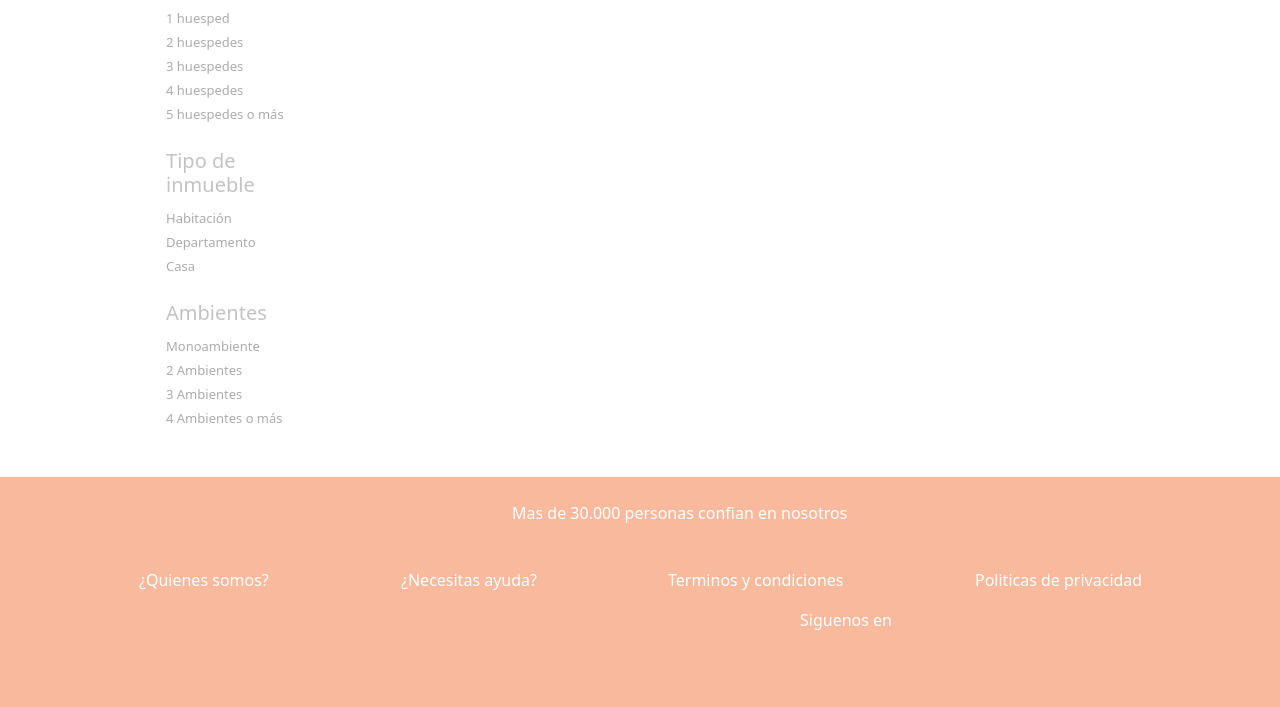
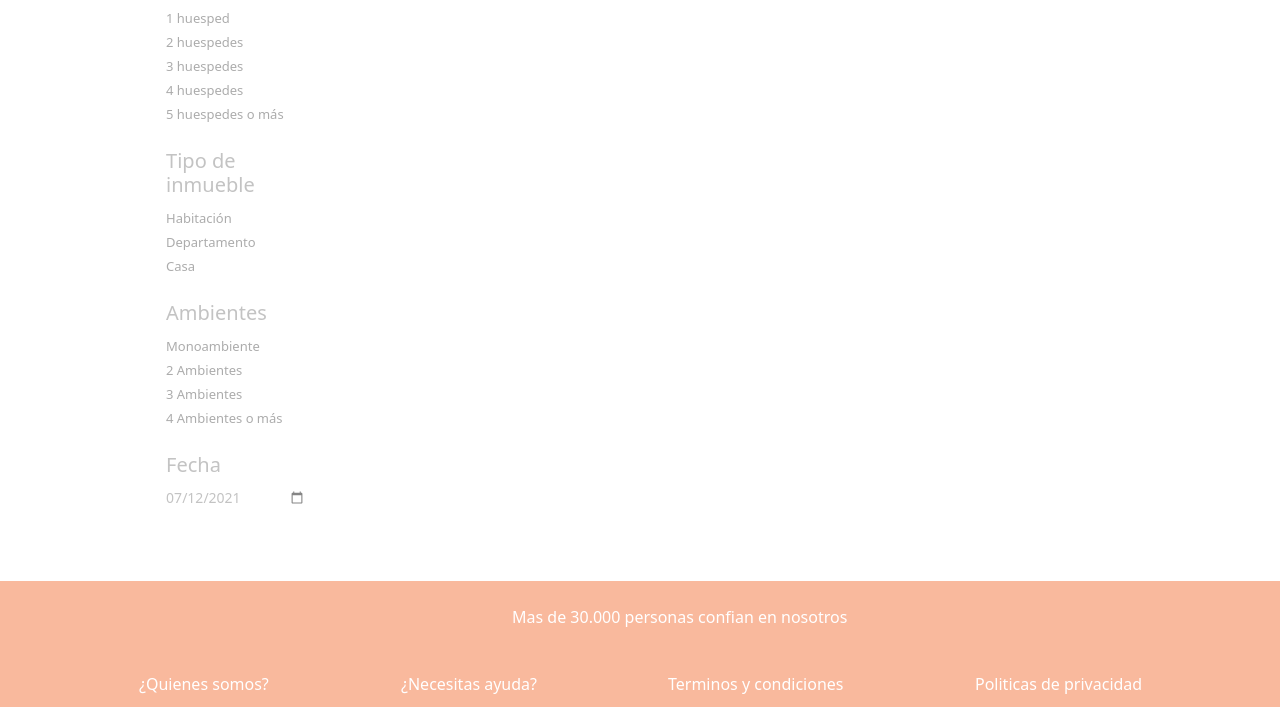
Before and after one commit to fitty0930/fitty0930-EntregablePractico5-2021, a plain HTML site: page resultspage.html in a window 1280 px wide. Shown: the part 563-1270 px from the top of the page. Drawn offline with nearby package versions, Linux system fonts and the light colour scheme.

Commit message:
acomodado

```diff
--- a/css/resultspage.css
+++ b/css/resultspage.css
@@ -34,7 +34,7 @@
     left: 51%;
     right: 51%;
     bottom: 0;
-    background: #525252;
+    background: #828282;
     height: 1.5px;
     -webkit-transition-property: left, right;
     transition-property: left, right;
@@ -75,19 +75,22 @@
     border-radius: 5px;
     color: white !important;
 }
+
 .cargando h4 {
     margin-left: 20%;
     margin-top: 5%;
 }
-.circular{
-    height:100px;
+
+.circular {
+    height: 100px;
     width: 100px;
     position: relative;
     margin-left: 30%;
     margin-top: 10%;
     /* border:solid green 1px; */
 }
-.circular .inner{
+
+.circular .inner {
     position: absolute;
     z-index: 6;
     top: 50%;
@@ -97,20 +100,21 @@
     margin: -40px 0 0 -40px;
     /* background: red;    */
     background: rgb(255, 255, 255);
-
     border-radius: 100%;
 }
-  .circular .number{
+
+.circular .number {
     position: absolute;
-    top:50%;
-    left:50%;
+    top: 50%;
+    left: 50%;
     transform: translate(-50%, -50%);
-    z-index:10;
-    font-size:18px;
-    font-weight:500;
-    color:#F76426;
+    z-index: 10;
+    font-size: 18px;
+    font-weight: 500;
+    color: #F76426;
 }
-  .circular .bar{
+
+.circular .bar {
     position: absolute;
     height: 100%;
     width: 100%;
@@ -118,7 +122,8 @@
     -webkit-border-radius: 100%;
     clip: rect(0px, 100px, 100px, 50px);
 }
-  .circle .bar .progress{
+
+.circle .bar .progress {
     position: absolute;
     height: 100%;
     width: 100%;
@@ -126,29 +131,37 @@
     clip: rect(0px, 50px, 100px, 0px);
     background: #F76426;
 }
-  .circle .left .progress{
-    z-index:1;
+
+.circle .left .progress {
+    z-index: 1;
     animation: left 2.5s linear both;
 }
-  @keyframes left{
-    100%{
+
+@keyframes left {
+    100% {
         transform: rotate(180deg);
     }
 }
+
 .circle .right {
     transform: rotate(180deg);
-    z-index:3;
+    z-index: 3;
+}
 
+.circle .right .progress {
+    animation: right 2.5s linear both;
+    animation-delay: 2.5s;
 }
-  .circle .right .progress{
-    animation: right 2.5s linear both;
-    animation-delay:2.5s;
-  }
-  @keyframes right{
-    100%{
+
+@keyframes right {
+    100% {
         transform: rotate(180deg);
     }
 }
-/* .card_horizontal{
-  opacity: 0;
-} */
+
+.input-fecha {
+    width: 140px;
+    font-size: 14px;
+    color: #828282;
+    border: #828282;
+}
--- a/resultspage.html
+++ b/resultspage.html
@@ -96,6 +96,10 @@
                         <a class="hvr-underline-from-center-filter" href=""> 2 Ambientes </a> <br>
                         <a class="hvr-underline-from-center-filter" href=""> 3 Ambientes </a> <br>
                         <a class="hvr-underline-from-center-filter" href=""> 4 Ambientes o más</a> <br>
+                        <br>
+                        <h5> Fecha</h5>
+                        <input id="date" class="input-fecha" type="date" value="2021-07-12"> <br>
+                        <br>
                         <br>
                         <br>
                     </div>
```
Also changed, not shown: resultspagelogeado.html (+3 -1 lines). Lines whose indentation alone changed are shown as unchanged.
